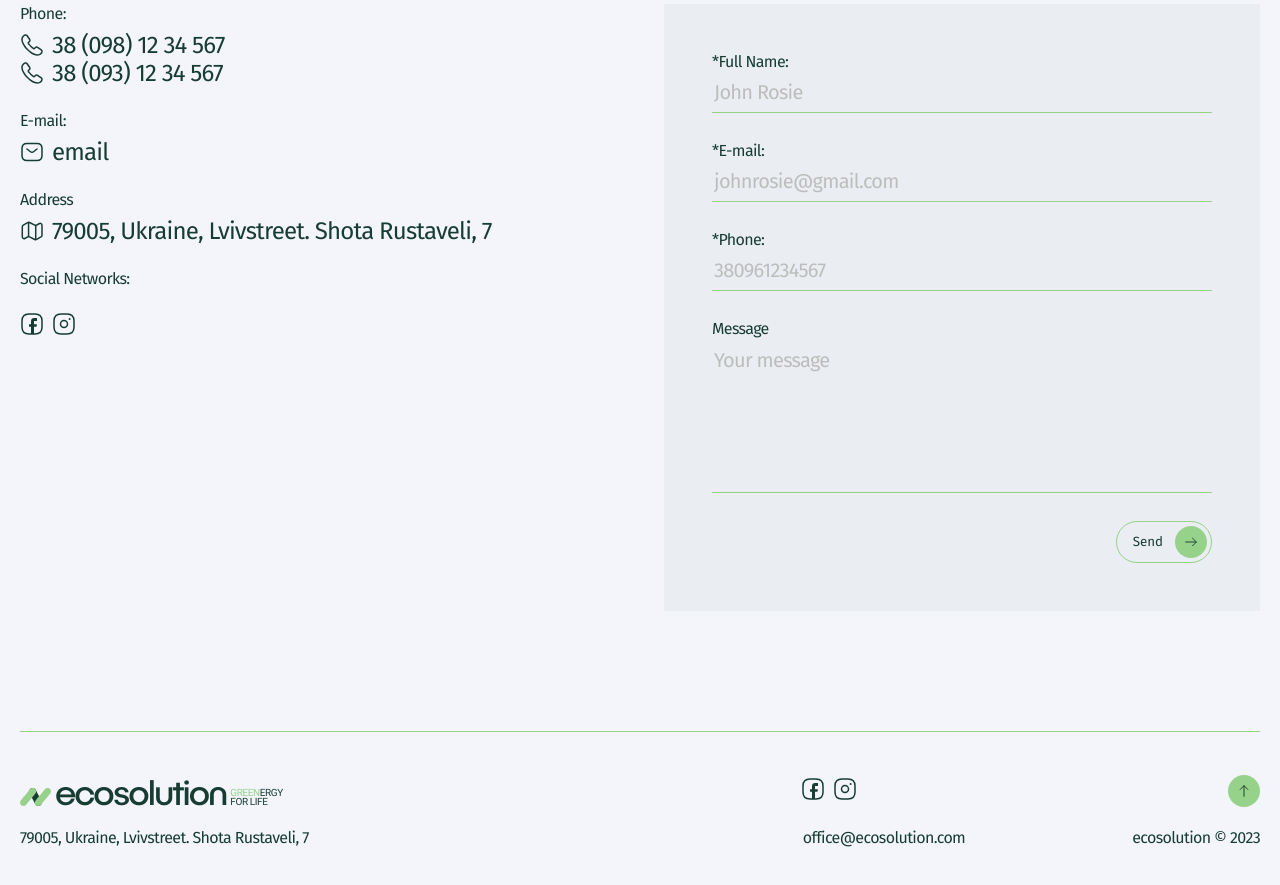
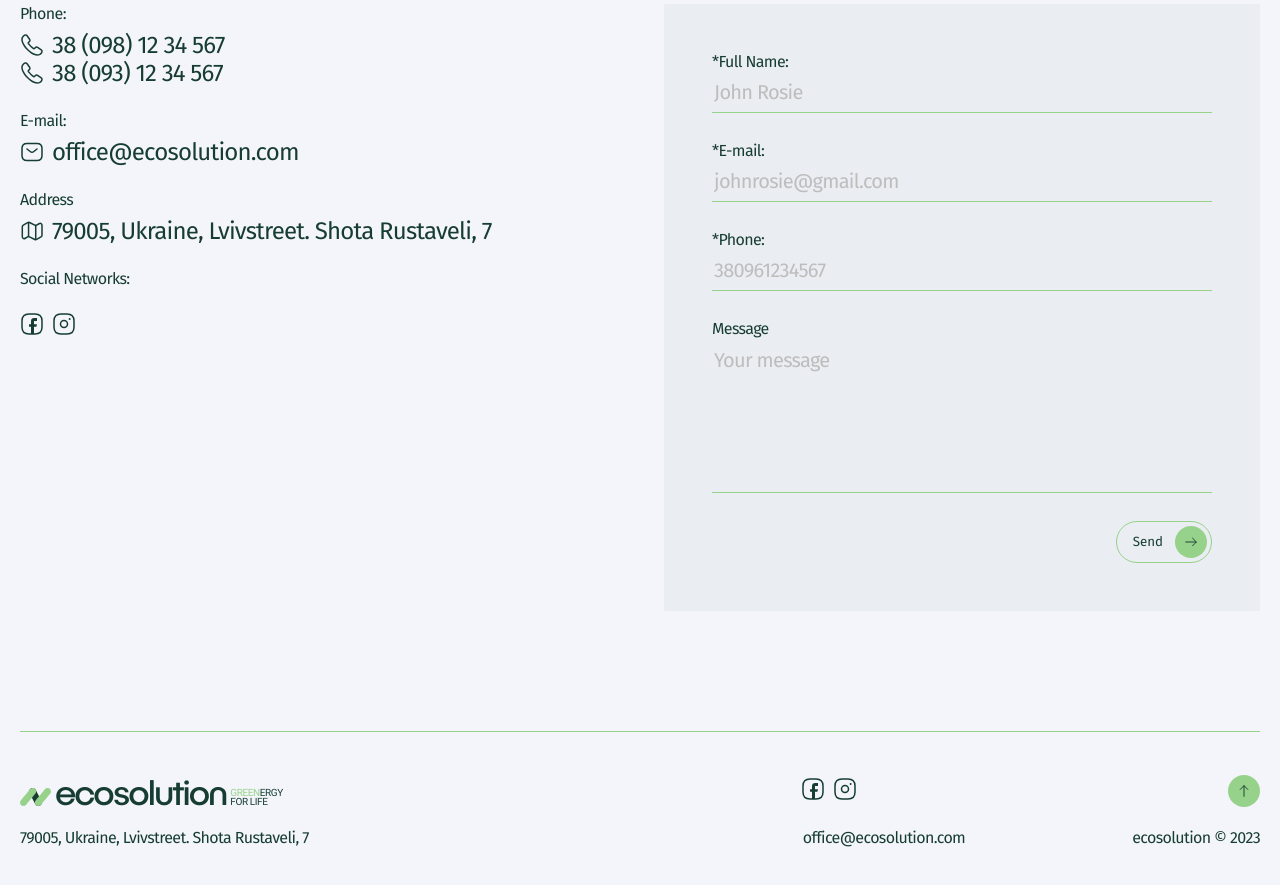
Before and after one commit to besha2vox/Ecosolution, a React (Create React App) app: page / in a window 1280 px wide. Shown: the part 5280-6165 px from the top of the page. Built offline with nearby package versions, Linux system fonts and the light colour scheme; the HTML template or start-up script is replaced by a standard one.

Commit message:
fix: email on section contact us

```diff
--- a/src/components/ContactUs/Contacts/Contacts.tsx
+++ b/src/components/ContactUs/Contacts/Contacts.tsx
@@ -30,7 +30,7 @@ const Contacts: React.FC = () => {
         <p>E-mail:</p>
         <ContactLink href={`mailto:${email}`}>
           <EmailIcon width={24} height={24} />
-          email
+          {email}
         </ContactLink>
       </ContactItem>
       <ContactItem>
```
